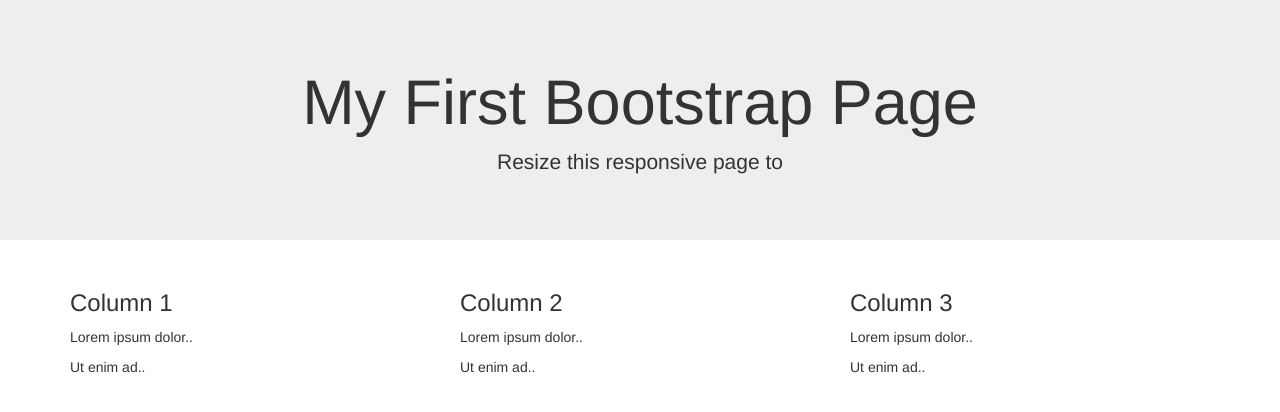
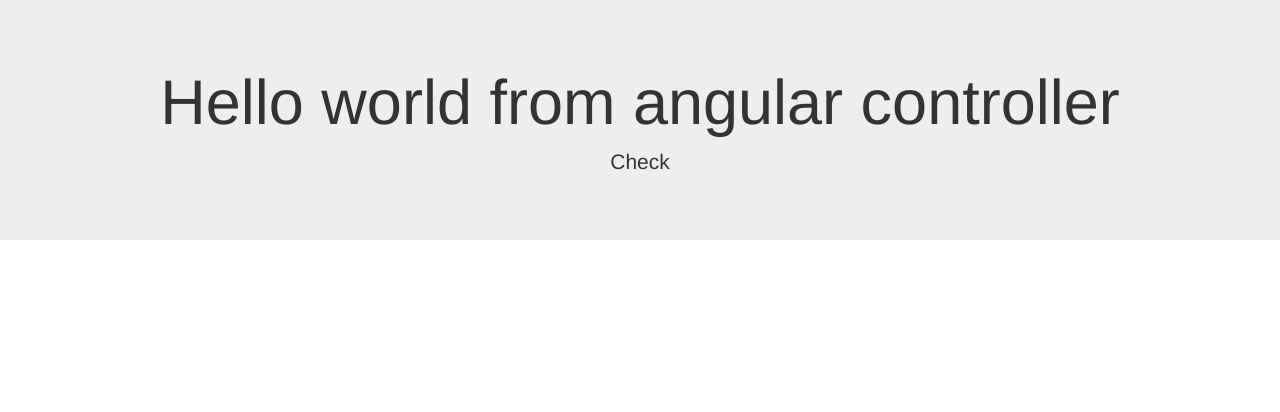
Before and after one commit to kaunjovi/databrowser, a website: page public/index.html in a window 1280 px wide. Drawn offline with nearby package versions, Linux system fonts and the light colour scheme.

Commit message:
added angular js to the app

```diff
--- /dev/null
+++ b/public/app.js
@@ -0,0 +1,6 @@
+var app = angular.module('myApp', []);
+
+
+app.controller('HelloWorldController', function( $scope ){
+  $scope.message = 'Hello world from angular controller' ;
+});
--- a/public/index.html
+++ b/public/index.html
@@ -1,38 +1,23 @@
 <!DOCTYPE html>
-<html>
+<html ng-app='myApp'>
 <head>
   <title>Index</title>
   <link rel="stylesheet" href="https://maxcdn.bootstrapcdn.com/bootstrap/3.3.7/css/bootstrap.min.css">
 
+  <script src="https://cdnjs.cloudflare.com/ajax/libs/angular.js/1.4.7/angular.min.js"></script>
+  <script type="text/javascript"></script>
+
 </head>
-<body>
+<body ng-controller='HelloWorldController'>
 
 
 <div class="jumbotron text-center">
-  <h1>My First Bootstrap Page</h1>
-  <p>Resize this responsive page to</p>
+  <h1> {{message}} </h1>
+  <p>Check</p>
+
 </div>
 
-
-<div class="container">
-  <div class="row">
-    <div class="col-sm-4">
-      <h3>Column 1</h3>
-      <p>Lorem ipsum dolor..</p>
-      <p>Ut enim ad..</p>
-    </div>
-    <div class="col-sm-4">
-      <h3>Column 2</h3>
-      <p>Lorem ipsum dolor..</p>
-      <p>Ut enim ad..</p>
-    </div>
-    <div class="col-sm-4">
-      <h3>Column 3</h3>
-      <p>Lorem ipsum dolor..</p>
-      <p>Ut enim ad..</p>
-    </div>
-  </div>
-</div>
+<script src="app.js"></script>
 
 </body>
 </html>
```
